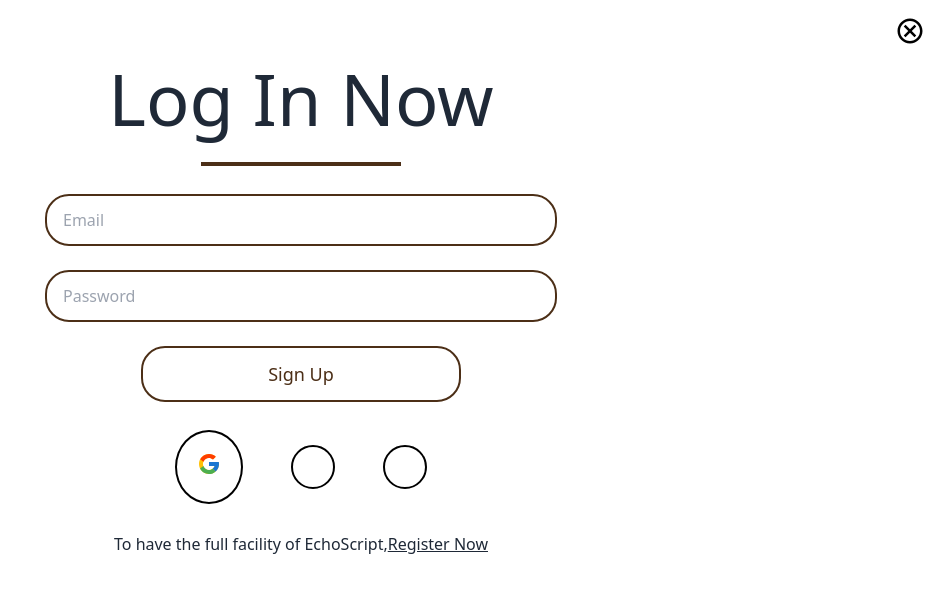
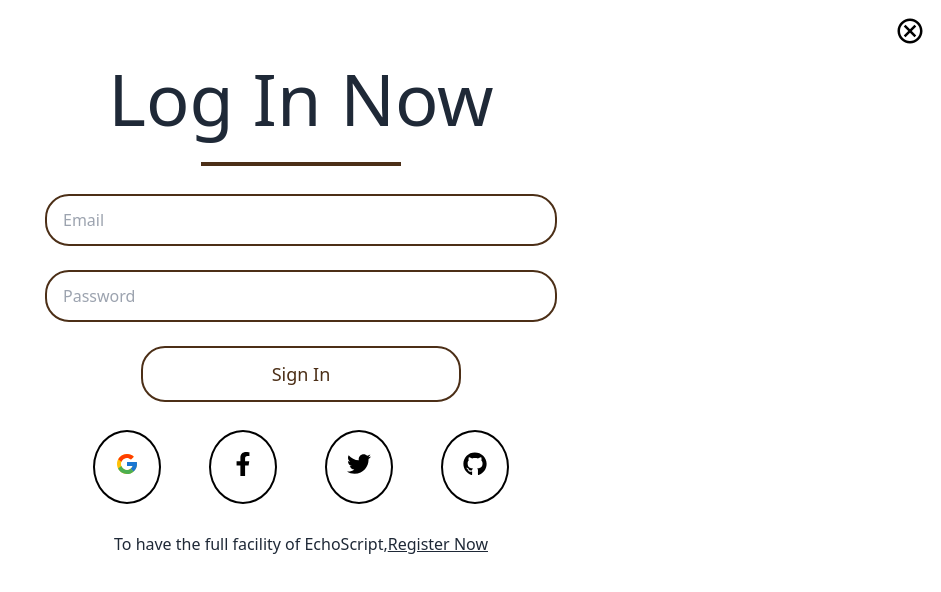
Before and after one commit to arefin22/EchoScript, a Next.js app in the folder FrontEnd/: page /login in a window 1280 px wide. Shown: the top 592 px of the page, without its empty margins (339-1280 px from the left). Built offline with nearby package versions, Linux system fonts and the light colour scheme; no server answers.

Commit message:
new soical signin methods are added

```diff
--- a/FrontEnd/src/app/login/page.js
+++ b/FrontEnd/src/app/login/page.js
@@ -100,7 +100,7 @@ const LogIn = () => {
                   type="submit"
                   className="w-full rounded-3xl py-3 border-2 border-[#4C2F17] text-[#4C2F17] md:text-lg transition-all duration-300 hover:bg-[#4C2F17] hover:text-white"
                 >
-                  {loader?(<span className="loading loading-bars loading-lg"></span>):(<span>Sign Up</span>)}
+                  {loader?(<span className="loading loading-bars loading-lg"></span>):(<span>Sign In</span>)}
                 </button>
               </div>
             </div>
--- a/FrontEnd/src/components/SocialLogin/SocialLogin.js
+++ b/FrontEnd/src/components/SocialLogin/SocialLogin.js
@@ -1,13 +1,14 @@
 "use client"
 import { FcGoogle } from "react-icons/fc";
-import { FaFacebookF } from "react-icons/fa";
-import { FaXTwitter } from "react-icons/fa6";
+import { FaFacebookF,FaGithub } from "react-icons/fa";
+
 import { useAuth } from "@/context/authContext";
 import toast from "react-hot-toast";
 import { useRouter } from "next/navigation";
+import { FaTwitter } from "react-icons/fa6";
 
 const SocialLogin = () => {
-  const {googleLogIn} = useAuth();
+  const {googleLogIn,facebookLogIn,githubLogIn,twitterLogIn} = useAuth();
   const router=useRouter()
   const iconStyle = {
     borderRadius: "50%",
@@ -15,21 +16,65 @@ const SocialLogin = () => {
     padding: "20px",
     cursor: "pointer",
   };
-  const handleGoogle = () => {
+  const handleTwitterLogin = async () => {
     try {
-      googleLogIn().then((res) => {
+      const res= await twitterLogIn();
       const userInfo = {
         email: res.user?.email,
         name: res.user?.displayName,
         image: res.user?.photoURL,
         role: "guest",
       };
-        router.push("/");
-        console.log(res.user);
-      });
-
+      router.push("/dashboard");
       console.log(userInfo);
-
+      toast.success("User login successfully");
+    } catch (error) {
+      toast.error(error.message);
+    }
+  };
+  const handleGitHub = async () => {
+    try {
+      const res = await githubLogIn();
+      const userInfo = {
+        email: res.user?.email,
+        name: res.user?.displayName,
+        image: res.user?.photoURL,
+        role: "guest",
+      };
+      router.push("/dashboard");
+      console.log(userInfo);
+      toast.success("User login successfully");
+    } catch (error) {
+      toast.error(error.message);
+    }
+  };
+  const handleGoogle = async () => {
+    try {
+      const res = await googleLogIn();
+      const userInfo = {
+        email: res.user?.email,
+        name: res.user?.displayName,
+        image: res.user?.photoURL,
+        role: "guest",
+      };
+      router.push("/dashboard");
+      console.log(userInfo);
+      toast.success("User login successfully");
+    } catch (error) {
+      toast.error(error.message);
+    }
+  };
+  const handleFacebook = async () => {
+    try {
+      const res = await facebookLogIn();
+      const userInfo = {
+        email: res.user?.email,
+        name: res.user?.displayName,
+        image: res.user?.photoURL,
+        role: "guest",
+      };
+      router.push("/dashboard");
+      console.log(userInfo);
       toast.success("User login successfully");
     } catch (error) {
       toast.error(error.message);
@@ -45,10 +90,22 @@ const SocialLogin = () => {
           </button>
         </div>
         <div style={iconStyle} className="hover:bg-gray-200">
-          {/* <FaFacebookF size={24} className="text-black" /> */}
+
+          <button onClick={handleFacebook}>
+          <FaFacebookF size={24} className="text-black text-center" />
+          </button>
         </div>
         <div style={iconStyle} className="hover:bg-gray-200">
           {/* <FaXTwitter size={24} className="text-black" /> */}
+          <button onClick={handleTwitterLogin}>
+          <FaTwitter size={24} className="text-black text-center" />
+          </button>
+        </div>
+        <div style={iconStyle} className="hover:bg-gray-200">
+          {/* <FaXTwitter size={24} className="text-black" /> */}
+          <button onClick={handleGitHub}>
+          <FaGithub size={24} className="text-black text-center" />
+          </button>
         </div>
       </div>
     </div>
--- a/FrontEnd/src/context/authContext.js
+++ b/FrontEnd/src/context/authContext.js
@@ -1,5 +1,5 @@
 "use client"
-import { createUserWithEmailAndPassword, onAuthStateChanged, signInWithEmailAndPassword, signInWithPopup, signOut, updateProfile } from "firebase/auth";
+import { createUserWithEmailAndPassword, onAuthStateChanged,GithubAuthProvider, FacebookAuthProvider, signInWithEmailAndPassword, signInWithPopup, signOut, updateProfile, TwitterAuthProvider } from "firebase/auth";
 import { createContext, useEffect, useState, useContext } from "react";
 import { auth, googleProvider } from "@/firebase";
 
@@ -18,6 +18,35 @@ export const AuthProvider = ({ children }) => {
           console.error('Google sign-in error:', error.message);
         }
       };
+      const facebookProvider = new FacebookAuthProvider();
+      const githubProvider = new GithubAuthProvider();
+      const twitterProvider = new TwitterAuthProvider();
+      const twitterLogIn = async () => {
+        try {
+          setLoader(true);
+          await signInWithPopup(auth, twitterProvider);
+        } catch (error) {
+          console.error('Twitter sign-in error:', error.message);
+        }
+      };
+
+      const githubLogIn = async () => {
+        try {
+          setLoader(true);
+          await signInWithPopup(auth, githubProvider);
+        } catch (error) {
+          console.error('GitHub sign-in error:', error.message);
+        }
+      };
+const facebookLogIn = async () => {
+  try {
+    setLoader(true);
+    await signInWithPopup(auth, facebookProvider);
+  } catch (error) {
+    console.error('Facebook sign-in error:', error.message);
+  }
+};
+
 
       const createUser =  (email, password) => {
         try {
@@ -75,9 +104,9 @@ export const AuthProvider = ({ children }) => {
 
 
     const value = {
-      user,
-      googleLogIn,
-      createUser,
+      user,githubLogIn,
+      googleLogIn,facebookLogIn,
+      createUser,twitterLogIn,
       logIn,
       logout,loader,handleUpdateProfile
     };
--- a/FrontEnd/src/utils/useAxiosSecure.js
+++ b/FrontEnd/src/utils/useAxiosSecure.js
@@ -1,6 +1,6 @@
 import axios from 'axios'
 export const axiosSecure = axios.create({
-    baseURL : 'https://tour-to-heart-server.vercel.app'
+    baseURL : 'https://back-end-roan-nu.vercel.app/'
 }
 )
 const useAxiosSecure = () => {
```
Lines whose indentation alone changed are shown as unchanged.
